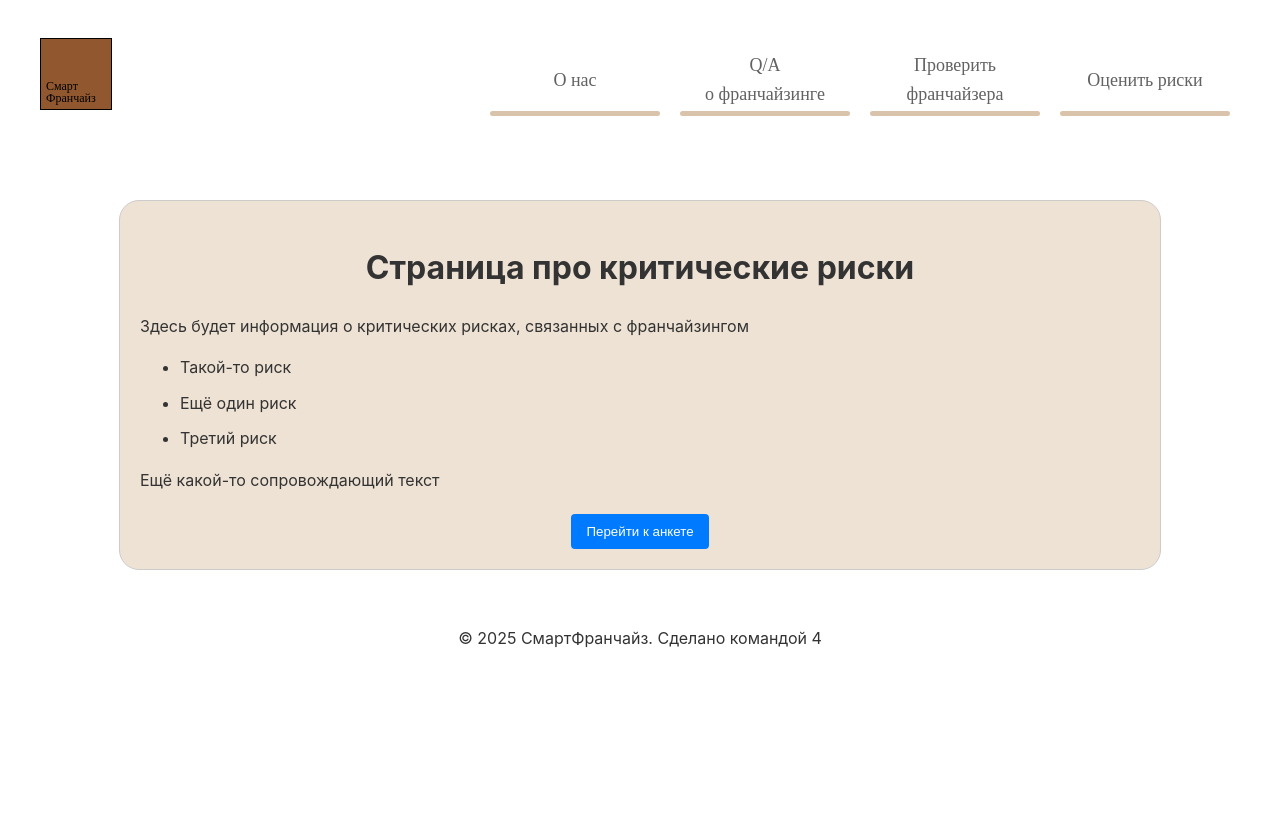
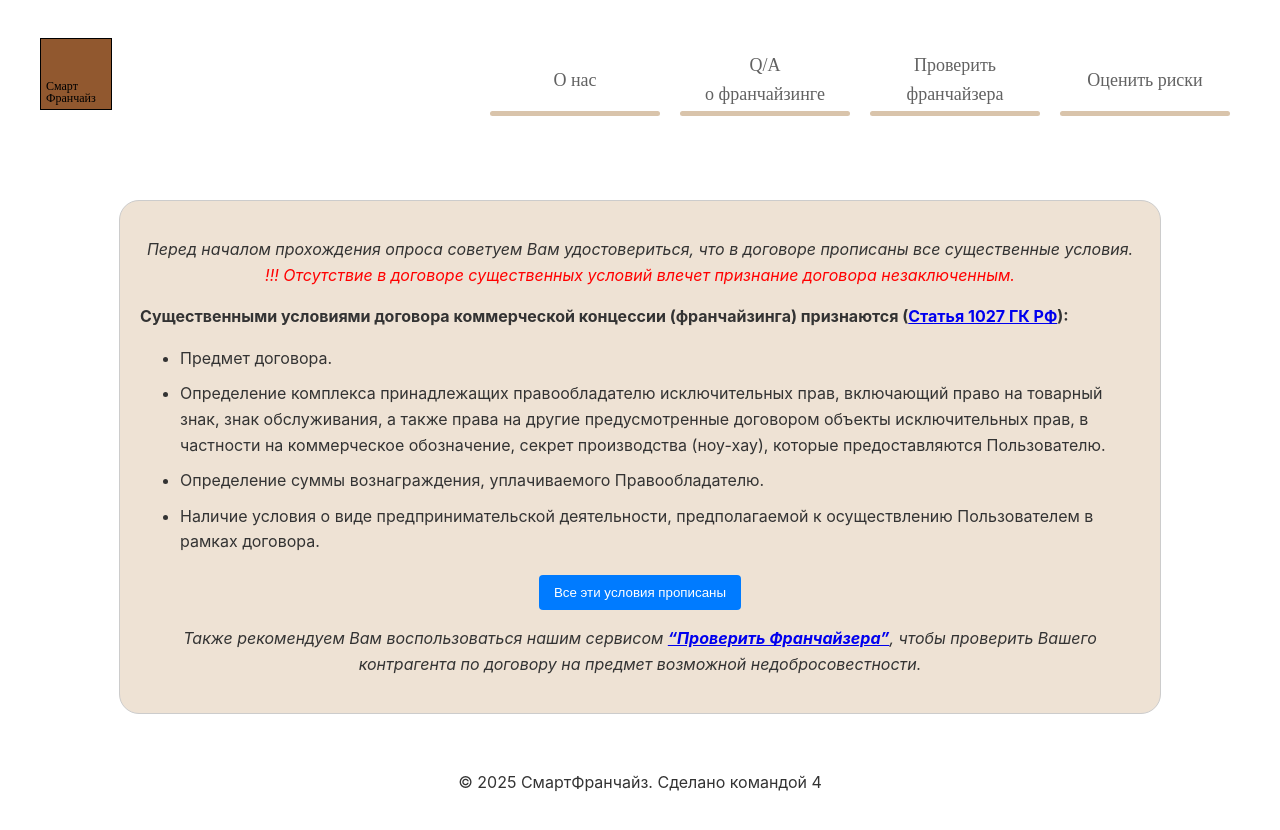
Before and after one commit to Kirillmukh/Consultant-Internship, a Vue app in the folder FrontendConsultantInternship/smart-franchize-website/: page /critical-risks in a window 1280 px wide. Shown: the top 830 px of the page. Before the commit the page ends 800 px from the top, so only its background shows below. Built offline with nearby package versions, Linux system fonts and the light colour scheme; a web font is replaced by a local one.

Commit message:
созвон 04.04

```diff
--- a/FrontendConsultantInternship/smart-franchize-website/src/App.vue
+++ b/FrontendConsultantInternship/smart-franchize-website/src/App.vue
@@ -204,6 +204,13 @@ main {
   margin: 0 auto;
 }
 
+
+hint {
+  color: #666666;
+  text-decoration: underline;
+  cursor: pointer;
+}
+
 /* Стили для футера */
 footer {
   padding: 20px 10px;
--- a/FrontendConsultantInternship/smart-franchize-website/src/components/CriticalRisks.vue
+++ b/FrontendConsultantInternship/smart-franchize-website/src/components/CriticalRisks.vue
@@ -1,18 +1,23 @@
 <template>
   <div class="critical-risks">
-    <h1>Страница про критические риски</h1>
+    <p class="warning-paragraph">
+      <i>Перед началом прохождения опроса советуем Вам удостовериться, что в договоре прописаны все существенные условия.</i><br>
+      <i class="warning-text">!!! Отсутствие в договоре существенных условий влечет признание договора незаключенным.</i>
+    </p>
     <p>
-      Здесь будет информация о критических рисках, связанных с франчайзингом
+      <b>Существенными условиями договора коммерческой концессии (франчайзинга) признаются (<a href='https://www.consultant.ru/document/cons_doc_LAW_9027/49c2afdf04c1ba13e815aa8b44287cd4b6cac9f5/' target='_blank'>Статья 1027 ГК РФ</a>):</b>
     </p>
     <ul>
-      <li>Такой-то риск</li>
-      <li>Ещё один риск</li>
-      <li>Третий риск</li>
+      <li>Предмет договора.</li>
+      <li>Определение комплекса принадлежащих правообладателю исключительных прав, включающий право на товарный знак, знак обслуживания, а также права на другие предусмотренные договором объекты исключительных прав, в частности на коммерческое обозначение, секрет производства (ноу-хау), которые предоставляются Пользователю.</li>
+      <li>Определение суммы вознаграждения, уплачиваемого Правообладателю.</li>
+      <li>Наличие условия о виде предпринимательской деятельности, предполагаемой к осуществлению Пользователем в рамках договора.</li>
+
     </ul>
-    <p>
-      Ещё какой-то сопровождающий текст
+    <button @click="goToQuestionnaire">Все эти условия прописаны</button>
+    <p class="warning-paragraph">
+      <i>Также рекомендуем Вам воспользоваться нашим сервисом <b><a href="/check-franchisor">“Проверить Франчайзера”</a></b>, чтобы проверить Вашего контрагента по договору на предмет возможной недобросовестности.</i>
     </p>
-    <button @click="goToQuestionnaire">Перейти к анкете</button>
   </div>
 </template>
 
@@ -61,4 +66,12 @@ button {
 button:hover {
   background-color: #0056b3;
 }
+
+.warning-paragraph {
+  text-align: center;
+}
+
+.warning-text {
+  color: red; /* Красный цвет текста */
+}
 </style>
--- a/FrontendConsultantInternship/smart-franchize-website/src/components/ResultsPage.vue
+++ b/FrontendConsultantInternship/smart-franchize-website/src/components/ResultsPage.vue
@@ -14,11 +14,12 @@
       </button>
       <ul v-if="showDetails">
         <li v-for="(item, index) in results" :key="index" class="result-item">
-          <p><strong>Вопрос:</strong> {{ item.question }}</p>
-          <p><strong>Ответ:</strong> {{ item.answer }}</p>
-          <p><strong>Уровень риска:</strong> {{ item.risk_level }}</p>
-          <p v-if="item.explanation"><strong>Справка:</strong> <span v-html="item.explanation"></span></p>
-          <p v-if="item.note"><strong>Обратите внимание!</strong> <span v-html="item.note"></span></p>
+          <p><strong>Вопрос {{ item.id }}:</strong> {{ item.question }}</p>
+          <p><strong>Ваш ответ:</strong> {{ item.answer }}</p>
+          <p><strong>УРОВЕНЬ РИСКА:</strong> {{ item.risk_level }}</p>
+          <p v-if="item.explanation"><strong>ПОЧЕМУ:</strong> <span v-html="item.explanation"></span></p>
+          <p v-if="item.legal_basis"><strong>ПРАВОВОЕ ОБОСНОВАНИЕ:</strong> <span v-html="item.legal_basis"></span></p>
+          <p v-if="item.note"><strong>ОБРАТИТЕ ВНИМАНИЕ!</strong> <span v-html="item.note"></span></p>
         </li>
       </ul>
     </div>
```
Also changed, not shown: 2 other files (tests, documents, lock files or other folders).
